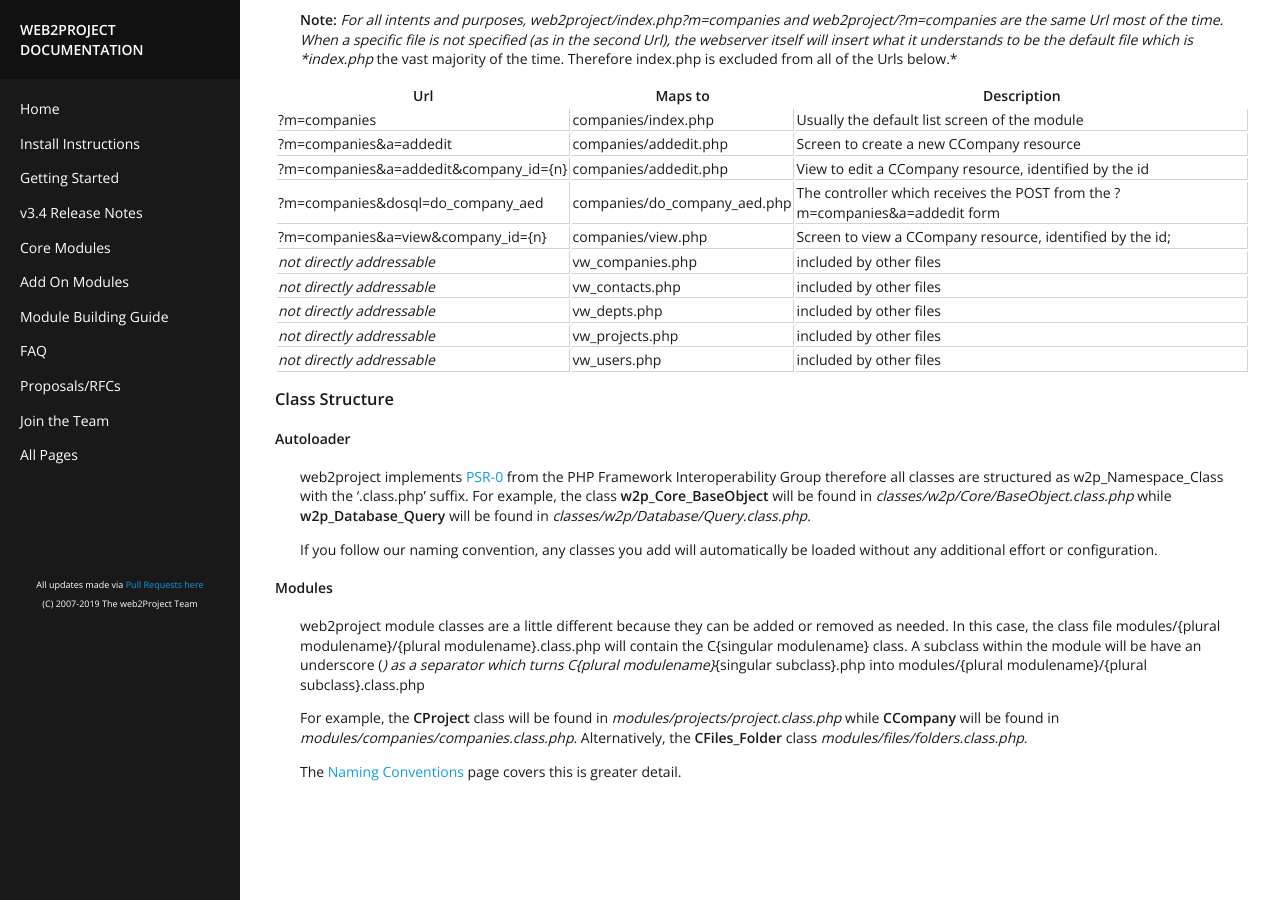
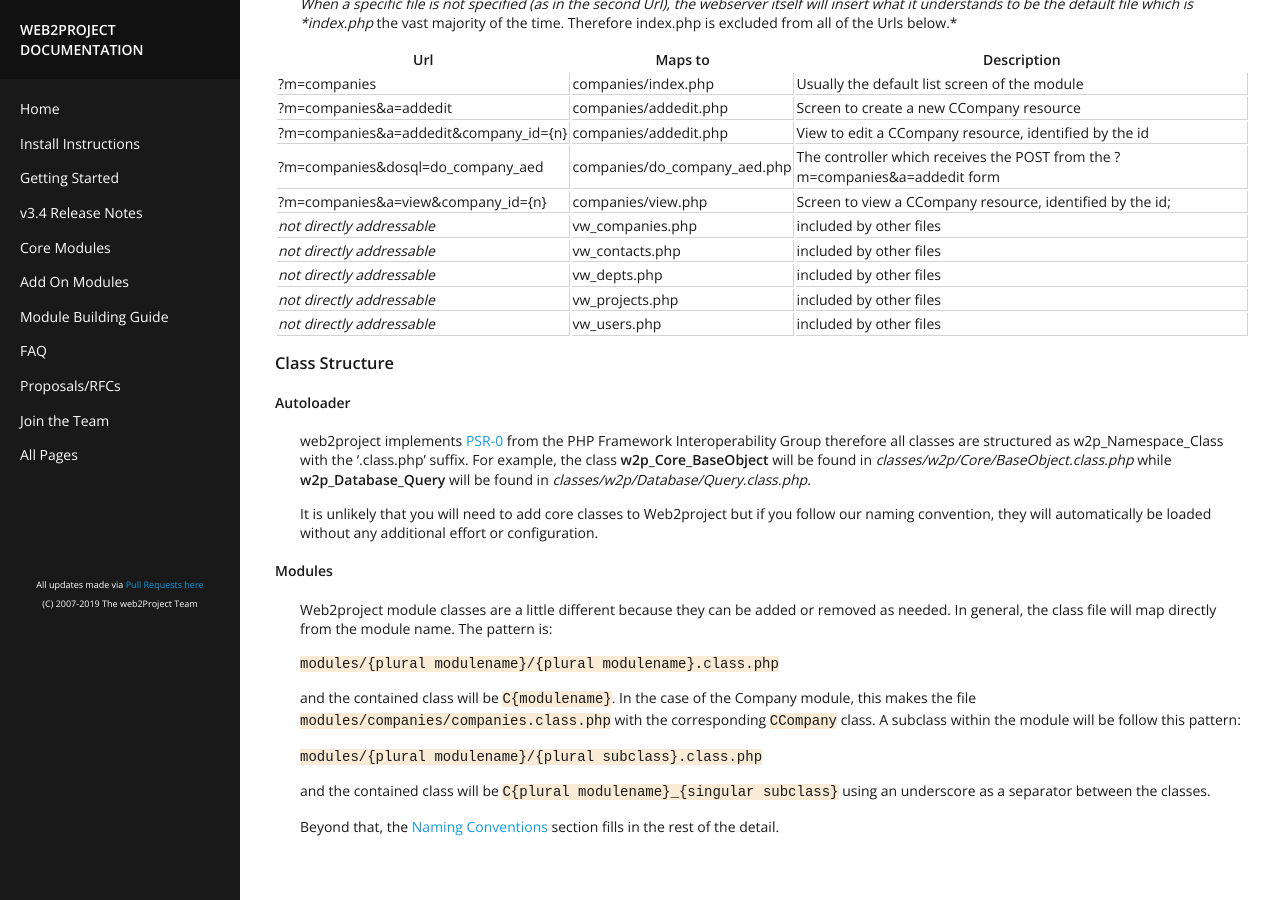
Before and after one commit to web2project/web2project.github.io, a Jekyll site: the page built from _docs/routing-and-filesystem.md, in a window 1280 px wide and 900 px high, scrolled down 590 px. Built offline with Jekyll 4.4.1, drawn with Linux system fonts in a browser that asks for light colours; some of the changed text lies outside the part shown.

Commit message:
Update routing-and-filesystem.md

````diff
--- a/_docs/routing-and-filesystem.md
+++ b/_docs/routing-and-filesystem.md
@@ -7,13 +7,11 @@ status: draft
 status: cleanup
 ---
 
-The goal of this page is to document how particular web2project URLs map to specific files on the filesystem.
-
 ### Module Url Structure -> File Structure
 
 The general pattern is ```web2project/index.php?m={modulename}&a={action}&id={id}``` where **{modulename}** is the directory, **{action}** is the file, and **{id}** is the specific item you're editing.
 
-From here forward, the Company module will serve as our example due to its simplicity. This is a list of all the files within the module directory:
+In this section, we'll use the relatively simple Company to walk through the mechanics. This is a list of all the files within the module directory:
 
     /companies/
        addedit.php
@@ -52,12 +50,18 @@ Url  | Maps to | Description
 
 web2project implements [PSR-0](https://github.com/php-fig/fig-standards/blob/master/accepted/PSR-0.md) from the PHP Framework Interoperability Group therefore all classes are structured as w2p_Namespace_Class with the '.class.php' suffix. For example, the class **w2p_Core_BaseObject** will be found in *classes/w2p/Core/BaseObject.class.php* while **w2p_Database_Query** will be found in *classes/w2p/Database/Query.class.php*.
 
-If you follow our naming convention, any classes you add will automatically be loaded without any additional effort or configuration.
+It is unlikely that you will need to add core classes to Web2project but if you follow our naming convention, they will automatically be loaded without any additional effort or configuration.
 
 #### Modules
 
-web2project module classes are a little different because they can be added or removed as needed. In this case, the class file modules/{plural modulename}/{plural modulename}.class.php will contain the C{singular modulename} class. A subclass within the module will be have an underscore (_) as a separator which turns C{plural modulename}_{singular subclass}.php into modules/{plural modulename}/{plural subclass}.class.php
+Web2project module classes are a little different because they can be added or removed as needed. In general, the class file will map directly from the module name. The pattern is:
 
-For example, the **CProject** class will be found in *modules/projects/project.class.php* while **CCompany** will be found in *modules/companies/companies.class.php*. Alternatively, the **CFiles_Folder** class *modules/files/folders.class.php*.
+`modules/{plural modulename}/{plural modulename}.class.php`
 
-The [Naming Conventions](/docs/naming-conventions.html) page covers this is greater detail.
+and the contained class will be `C{modulename}`. In the case of the Company module, this makes the file `modules/companies/companies.class.php` with the corresponding `CCompany` class. A subclass within the module will be follow this pattern:
+
+`modules/{plural modulename}/{plural subclass}.class.php`
+
+and the contained class will be `C{plural modulename}_{singular subclass}` using an underscore as a separator between the classes.
+
+Beyond that, the [Naming Conventions](/docs/naming-conventions.html) section fills in the rest of the detail.
````
